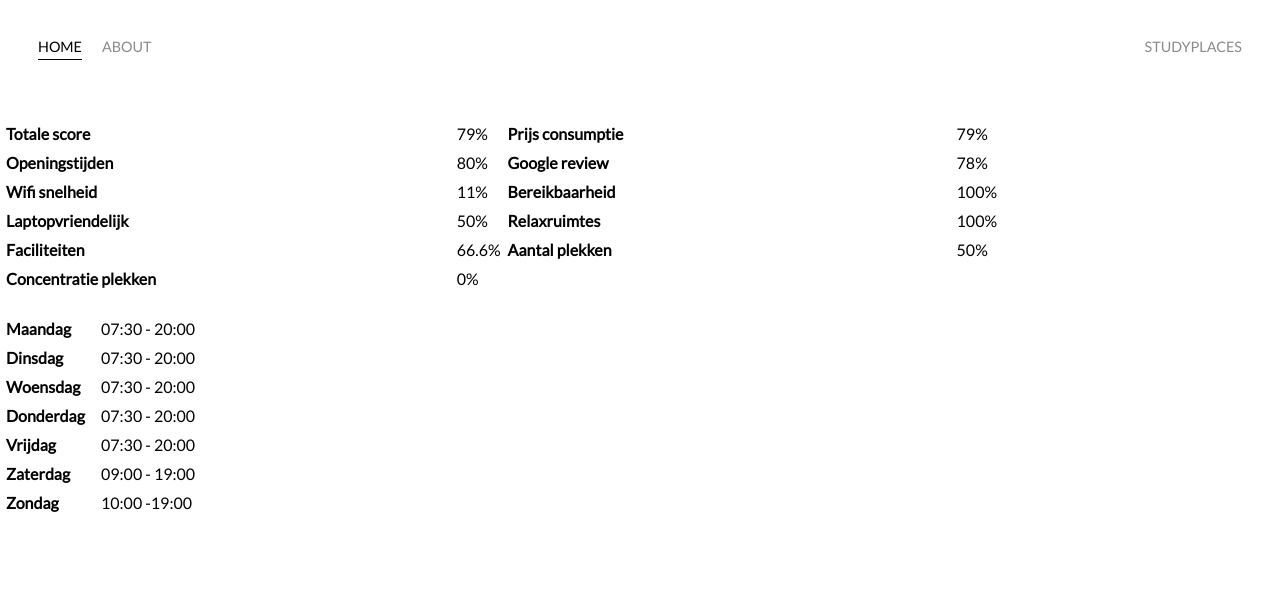
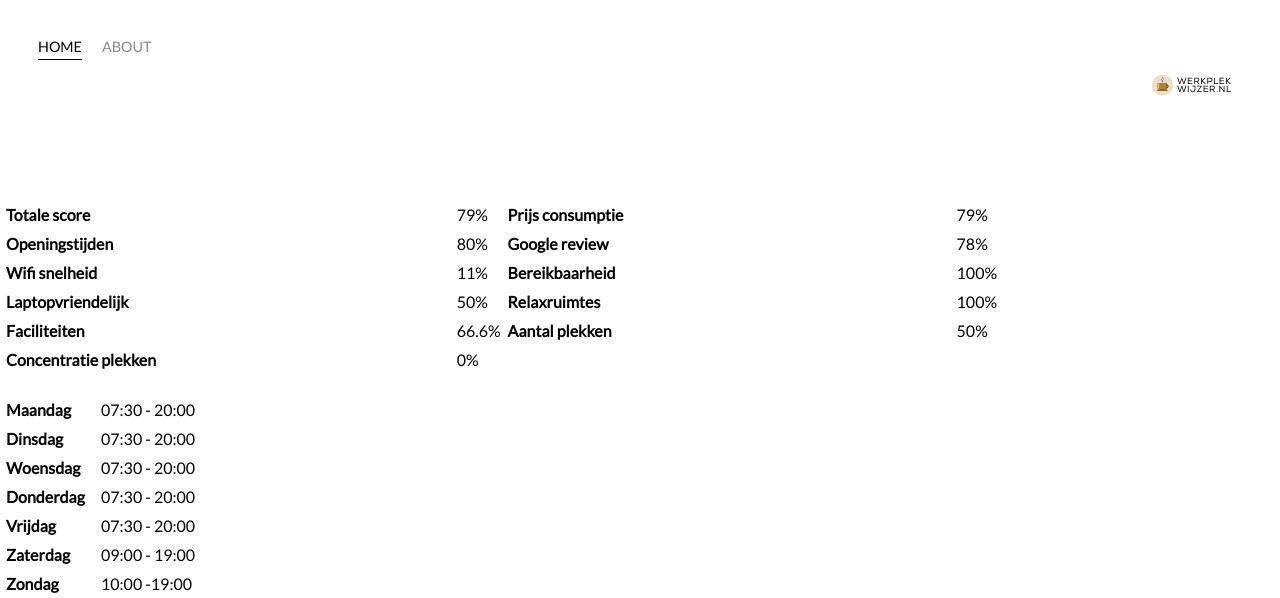
Before and after one commit to michiel015/studyplaces, a Flask app: a page that uses templates/home_base.html in a window 1280 px wide. Shown: the top 598 px of the page. Run offline with Flask 2, Linux system fonts and the light colour scheme; data comes from the database, SQL or seed files in the repository.

Commit message:
added logo to home_base

```diff
--- a/templates/home_base.html
+++ b/templates/home_base.html
@@ -21,7 +21,10 @@
             </div>
             <div class="top-right">
                 <div class="navbar-brand">
-                    <div class="navbar-link"><a href="{{ url_for('home') }}">Studyplaces</a></div>
+<!--                    <div class="navbar-link"><a href="{{ url_for('home') }}">Studyplaces</a></div>-->
+                    <div class="logo">
+                        <img src="{{ url_for('static', filename='img/werkplekwijzer.png') }}" />
+                    </div>
                 </div>
             </div>
         </div>
```
Also changed, not shown: static/img/werkplekwijzer.png (added).
